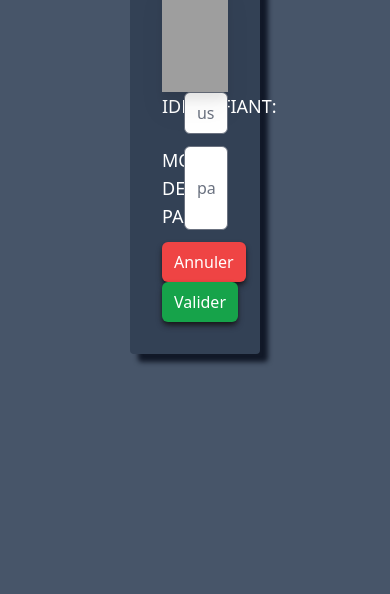
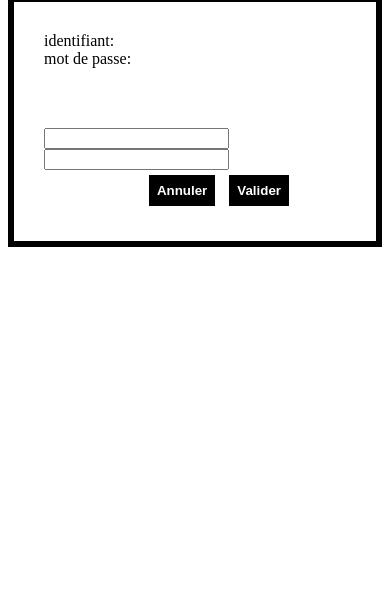
Before and after one commit to ema2021/gestion_notes, a PHP site: page / in a window 390 px wide. Shown: the part 212-806 px from the top of the page. Run offline with PHP 8.4, Linux system fonts and the light colour scheme; style sheets or scripts are compiled from the project's sources; grey boxes are pictures that could not be loaded.

Commit message:
remove tailwind

```diff
--- a/f2.php
+++ b/f2.php
@@ -9,7 +9,6 @@ if (!isset($_SESSION["tab_etd"])) {
 
 $tab_etudiants = $_SESSION["tab_etd"];
 $ident =  $_GET["id"];
-echo $ident;
 
 ?>
 
--- a/index.php
+++ b/index.php
@@ -1,30 +1,27 @@
 <!DOCTYPE html>
-<html lang="fr">
+<html>
 
 <head>
     <meta charset="utf-8">
-    <title>atelier 5</title>
-    <link rel="stylesheet" href="style.css">
+    <title>atelier 3</title>
 </head>
 
-<body class="bg-slate-600">
-    <div class="w-1/3 mx-auto my-40 bg-slate-700 p-8 shadow-gray-900 shadow-[8px_8px_5px]  rounded"> <img src="fssm.png" alt="logo du FSSM" class="w-60 h-28 drop-shadow-xl ">
-        <form action="fichphp.php" method="post" class="space-y-3 text-white">
-            <div class="grid grid-cols-3">
-                <label for="ident" class="uppercase ">identifiant:</label>
-                <input type="text" name="ident" class="col-span-2 rounded-md outline text-gray-600 " placeholder="username" />
+<body style="border: solid black;">
+    <img src="fssm.png" alt="logo du FSSM" style="width: 300px;height: 200px;display: block;margin: auto;">
+    <form action="fichphp.php" style="border:solid black;" method="post">
+        <div style="padding: 30px;display: inline-block;vertical-align: top;">
+            <label for="ident">identifiant:</label><br>
+            <label for="pwd">mot de passe:</label>
+        </div>
+        <div style="display: inline-block;padding: 30px; width: 250px;">
+            <input type="text" name="ident" /><br>
+            <input type="password" name="pwd"><br>
+            <div style="text-align: right;">
+                <input type="reset" value="Annuler" style="margin: 5px;padding:5px ;font-weight:bold; background-color: black;color: white;border-width: 3px;border: solid,black;">
+                <input type="submit" value="Valider" style="margin: 5px;padding:5px ;font-weight:bold; background-color: black;color: white;border-width: 3px;border: solid,black;">
             </div>
-            <div class="grid grid-cols-3">
-                <label for="pwd" class="uppercase ">mot de passe:</label>
-                <input type="password" name="pwd" class="col-span-2 rounded-md outline text-gray-600" placeholder="password" />
-            </div>
-            <div>
-                <input type="reset" value="Annuler" class="bg-red-500 py-2 px-3 focus:ring-2 focus:ring-red-400 focus:bg-red-700 shadow-md shadow-zinc-900">
-                <input type="submit" value="Valider" class="bg-green-600 py-2 px-3 focus:ring-2 focus:ring-green-400 focus:bg-green-800 shadow-md shadow-zinc-900">
-            </div>
-    </div>
+        </div>
     </form>
-    </div>
 </body>
 
 </html>
--- a/notes.txt
+++ b/notes.txt
@@ -1 +1,4 @@
-a:7:{i:0;O:8:"Etudiant":3:{s:3:"nom";s:6:"Name 0";s:5:"maths";i:12;s:4:"info";i:13;}i:1;O:8:"Etudiant":3:{s:3:"nom";s:6:"Name 1";s:5:"maths";i:12;s:4:"info";i:13;}i:2;O:8:"Etudiant":3:{s:3:"nom";s:6:"Name 2";s:5:"maths";i:12;s:4:"info";i:13;}i:3;O:8:"Etudiant":3:{s:3:"nom";s:6:"Name 3";s:5:"maths";i:12;s:4:"info";i:13;}i:4;O:8:"Etudiant":3:{s:3:"nom";s:6:"Name 4";s:5:"maths";i:12;s:4:"info";i:13;}i:5;O:8:"Etudiant":3:{s:3:"nom";s:6:"Name 5";s:5:"maths";i:12;s:4:"info";i:13;}i:6;O:8:"Etudiant":3:{s:3:"nom";s:6:"Name 6";s:5:"maths";i:12;s:4:"info";i:13;}}
+a:6:{i:0;O:8:"Etudiant":3:{s:3:"nom";s:6:"Name 0";s:5:"maths";i:12;s:4:"info";i:13;}i:1;O:8:"Etudiant":3:{s:3:"nom";s:6:"Name 1";s:5:"maths";i:12;s:4:"info";i:13;}i:2;O:8:"Etudiant":3:{s:3:"nom";s:6:"Name 2";s:5:"maths";i:12;s:4:"info";i:13;}i:3;O:8:"Etudiant":3:{s:3:"nom";s:6:"Name 3";s:5:"maths";i:12;s:4:"info";i:13;}i:4;O:8:"Etudiant":3:{s:3:"nom";s:6:"Name 4";s:5:"maths";i:12;s:4:"info";i:13;}i:6;O:8:"Etudiant":3:{s:3:"nom";s:7:"Name 6
+";s:5:"maths";s:3:"12
+";s:4:"info";s:3:"15
+";}}
```
Also changed, not shown: f3.php (+0 -43 lines).
